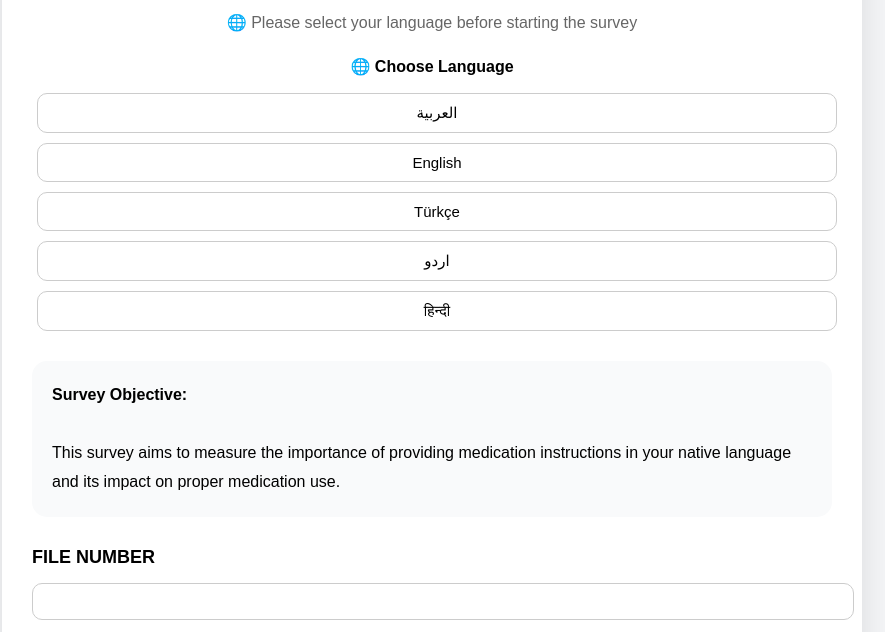
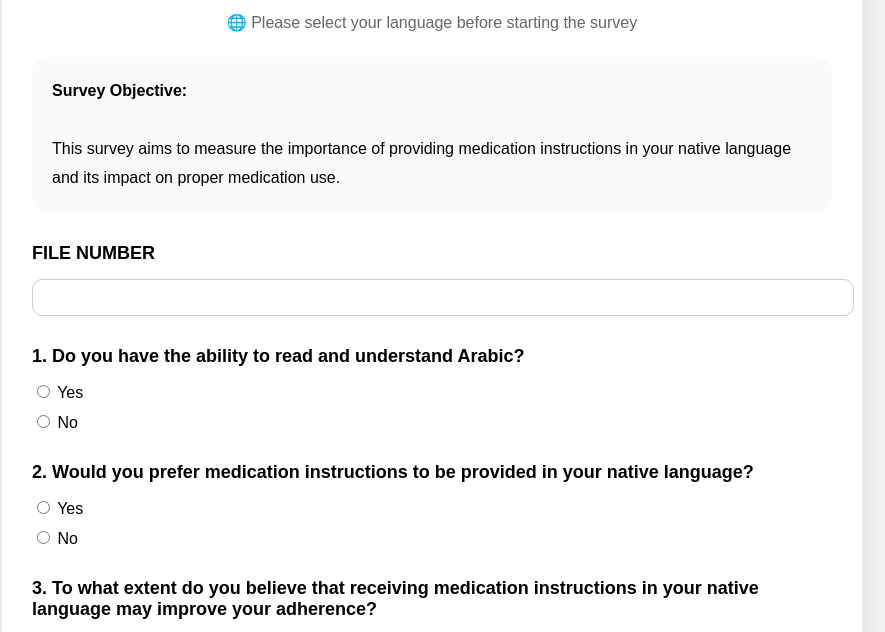
Before and after one commit to almunsib1/PRE-IMPLEMINTATION-SURVEY, a plain HTML site: page index.html in a window 1280 px wide. Shown: the part 111-743 px from the top of the page, without its empty margins (208-1093 px from the left). Drawn offline with Linux system fonts and the light colour scheme.

Commit message:
Update index.html

```diff
--- a/index.html
+++ b/index.html
@@ -79,25 +79,7 @@
       font-size: 14px;
     }
 
-    .language-box {
-  text-align: center;
-  margin-bottom: 25px;
-}
 
-.language-title {
-  font-weight: bold;
-  margin-bottom: 12px;
-}
-
-.language-box button {
-  margin: 5px;
-  padding: 10px 14px;
-  border: 1px solid #ccc;
-  border-radius: 10px;
-  background: white;
-  cursor: pointer;
-  font-size: 15px;
-}
     <script>
 function changeLanguage(lang) {
   const select = document.querySelector(".goog-te-combo");
@@ -117,17 +99,7 @@ function changeLanguage(lang) {
   <h1>SURVEY</h1>
   <p class="subtitle">🌐 Please select your language before starting the survey</p>
 
-  <div class="language-box">
-  <div class="language-title">🌐 Choose Language</div>
-
-  <button onclick="changeLanguage('ar')">العربية</button>
-  <button onclick="changeLanguage('en')">English</button>
-  <button onclick="changeLanguage('tr')">Türkçe</button>
-  <button onclick="changeLanguage('ur')">اردو</button>
-  <button onclick="changeLanguage('hi')">हिन्दी</button>
-</div>
-
-<div id="google_translate_element" style="display:none;"></div>
+  <div id="google_translate_element"></div>
 
   <div style="background:#f9fafb;padding:20px;border-radius:15px;margin-bottom:30px;line-height:1.8;">
     <strong>Survey Objective:</strong><br><br>
```
